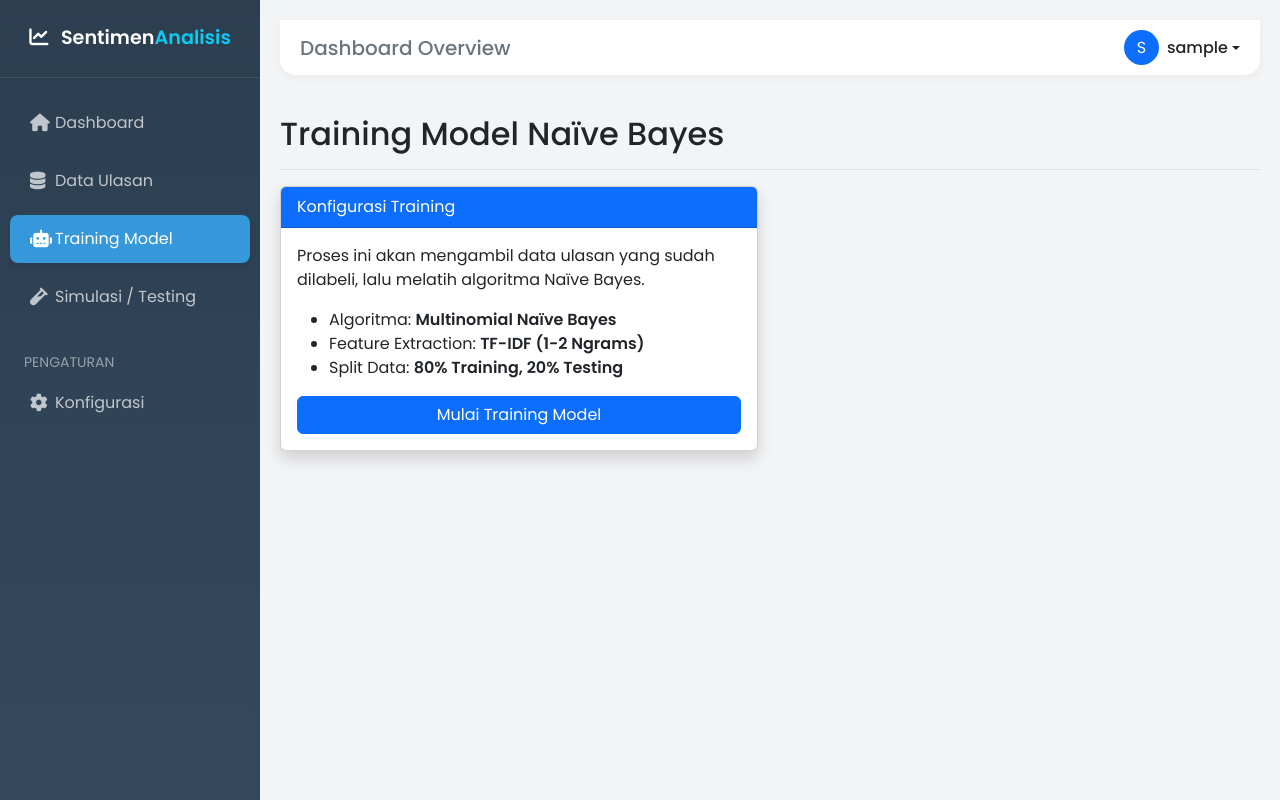
After one commit to Sahlil/Analisis-Sentimen-Ulasan-Gmaps-Pantai-Batakan-Baru, a Flask app: page /admin/training_model in a window 1280 px wide. The commit adds this page. Run offline with Flask 3, Linux system fonts and the light colour scheme; the visitor is signed in with stand-in values (Sample User, id 1); parts of the project's set-up code (start-up, migrations or seed data) failed here and were passed over.

Commit message:
Add machine learning model training and simulation features
- Implemented Naïve Bayes training and prediction functions in machine_learning.py
- Added routes for model training and simulation in admin.py
- Created training_model.html and simulasi.html templates for user interaction
- Updated base.html for navigation links to new features

```diff
--- a/app/controllers/admin.py
+++ b/app/controllers/admin.py
@@ -4,6 +4,7 @@ from flask_login import login_required, current_user
 from app import db
 from app.models import Ulasan
 from app.lib.preprocessing import preprocess_text, label_sentiment
+from app.lib.machine_learning import train_naive_bayes, predict_single
 
 admin_bp = Blueprint('admin', __name__, url_prefix='/admin')
 
@@ -91,3 +92,41 @@ def proses_preprocessing():
     db.session.commit()
     flash(f'Berhasil memproses {jumlah} ulasan.', 'success')
     return redirect(url_for('admin.data_ulasan'))
+
+@admin_bp.route('/training_model')
+@login_required
+def training_model():
+    return render_template('admin/training_model.html')
+
+@admin_bp.route('/proses_training', methods=['POST'])
+@login_required
+def proses_training():
+    hasil = train_naive_bayes()
+
+    if hasil['status'] == 'error':
+        flash(hasil['msg'], 'danger')
+    else:
+        flash(f"Model berhasil dilatih dengan akurasi {hasil['akurasi']}%", 'success')
+        return render_template('admin/training_model.html', hasil=hasil)
+
+    return redirect(url_for('admin.training_model'))
+
+
+@admin_bp.route('/simulasi', methods=['GET', 'POST'])
+@login_required
+def simulasi():
+    hasil_prediksi = None
+    teks_input = ''
+
+    if request.method == 'POST':
+        teks_input = request.form.get('teks_input')
+
+        print(teks_input)
+
+        if teks_input:
+            hasil_prediksi = predict_single(teks_input)
+            print(hasil_prediksi)
+
+    return render_template('admin/simulasi.html',
+                           hasil=hasil_prediksi,
+                           teks_input=teks_input)
--- /dev/null
+++ b/app/templates/admin/training_model.html
@@ -0,0 +1,50 @@
+{% extends "base.html" %}
+
+{% block content %}
+<div class="d-flex justify-content-between flex-wrap flex-md-nowrap align-items-center pt-3 pb-2 mb-3 border-bottom">
+    <h1 class="h2">Training Model Naïve Bayes</h1>
+</div>
+
+<div class="row">
+    <div class="col-md-6">
+        <div class="card shadow">
+            <div class="card-header bg-primary text-white">
+                Konfigurasi Training
+            </div>
+            <div class="card-body">
+                <p>Proses ini akan mengambil data ulasan yang sudah dilabeli, lalu melatih algoritma Naïve Bayes.</p>
+                <ul>
+                    <li>Algoritma: <strong>Multinomial Naïve Bayes</strong></li>
+                    <li>Feature Extraction: <strong>TF-IDF (1-2 Ngrams)</strong></li>
+                    <li>Split Data: <strong>80% Training, 20% Testing</strong></li>
+                </ul>
+
+                <form action="{{ url_for('admin.proses_training') }}" method="POST">
+                    <button type="submit" class="btn btn-primary w-100">
+                        <i class="bi bi-cpu-fill"></i> Mulai Training Model
+                    </button>
+                </form>
+            </div>
+        </div>
+    </div>
+
+    {% if hasil %}
+    <div class="col-md-6">
+        <div class="card shadow border-success">
+            <div class="card-header bg-success text-white">
+                Hasil Evaluasi Model
+            </div>
+            <div class="card-body text-center">
+                <h3 class="display-4">{{ hasil.akurasi }}%</h3>
+                <p class="text-muted">Akurasi Pengujian</p>
+                <hr>
+                <p>Total Data Digunakan: <strong>{{ hasil.jumlah_data }}</strong></p>
+                <div class="alert alert-info">
+                    Model berhasil disimpan di folder <code>model_storage/sentiment_model.pkl</code>
+                </div>
+            </div>
+        </div>
+    </div>
+    {% endif %}
+</div>
+{% endblock %}
--- a/app/templates/base.html
+++ b/app/templates/base.html
@@ -145,12 +145,12 @@
                 </a>
             </li>
             <li class="nav-item">
-                <a href="#" class="nav-link">
+                <a href="{{ url_for('admin.training_model') }}" class="nav-link {% if request.endpoint == 'admin.training_model' %}active{% endif %}">
                     <i class="fas fa-robot"></i> Training Model
                 </a>
             </li>
             <li class="nav-item">
-                <a href="#" class="nav-link">
+                <a href="{{ url_for('admin.simulasi') }}" class="nav-link {% if request.endpoint == 'admin.simulasi' %}active{% endif %}">
                     <i class="fas fa-vial"></i> Simulasi / Testing
                 </a>
             </li>
```
Also changed, not shown: app/lib/machine_learning.py (added, +73 -0 lines), app/templates/admin/simulasi.html (added, +52 -0 lines), 1 other file.
